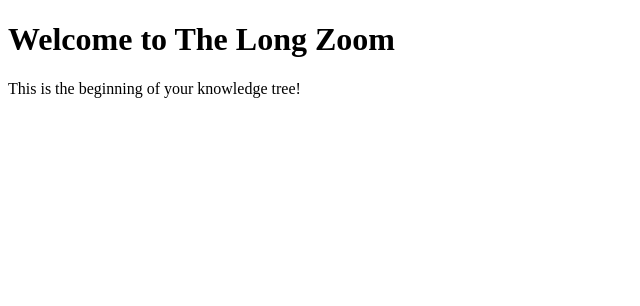
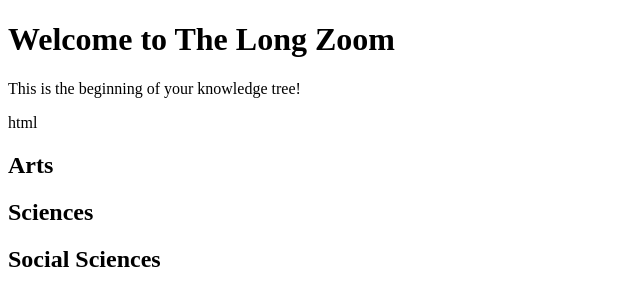
Before and after one commit to endlessforms01/thelongzoom, a plain HTML site: page index.html in a window 1280 px wide. Shown: the whole page, without its empty margins (0-640 px from the left). Drawn offline with Linux system fonts and the light colour scheme.

Commit message:
Update index.html

```diff
--- a/index.html
+++ b/index.html
@@ -8,5 +8,17 @@
 <body>
     <h1>Welcome to The Long Zoom</h1>
     <p>This is the beginning of your knowledge tree!</p>
+    html
+<div id="tree-of-knowledge">
+    <div id="arts">
+        <h2>Arts</h2>
+    </div>
+    <div id="sciences">
+        <h2>Sciences</h2>
+    </div>
+    <div id="social-sciences">
+        <h2>Social Sciences</h2>
+    </div>
+</div>
 </body>
 </html>
```
